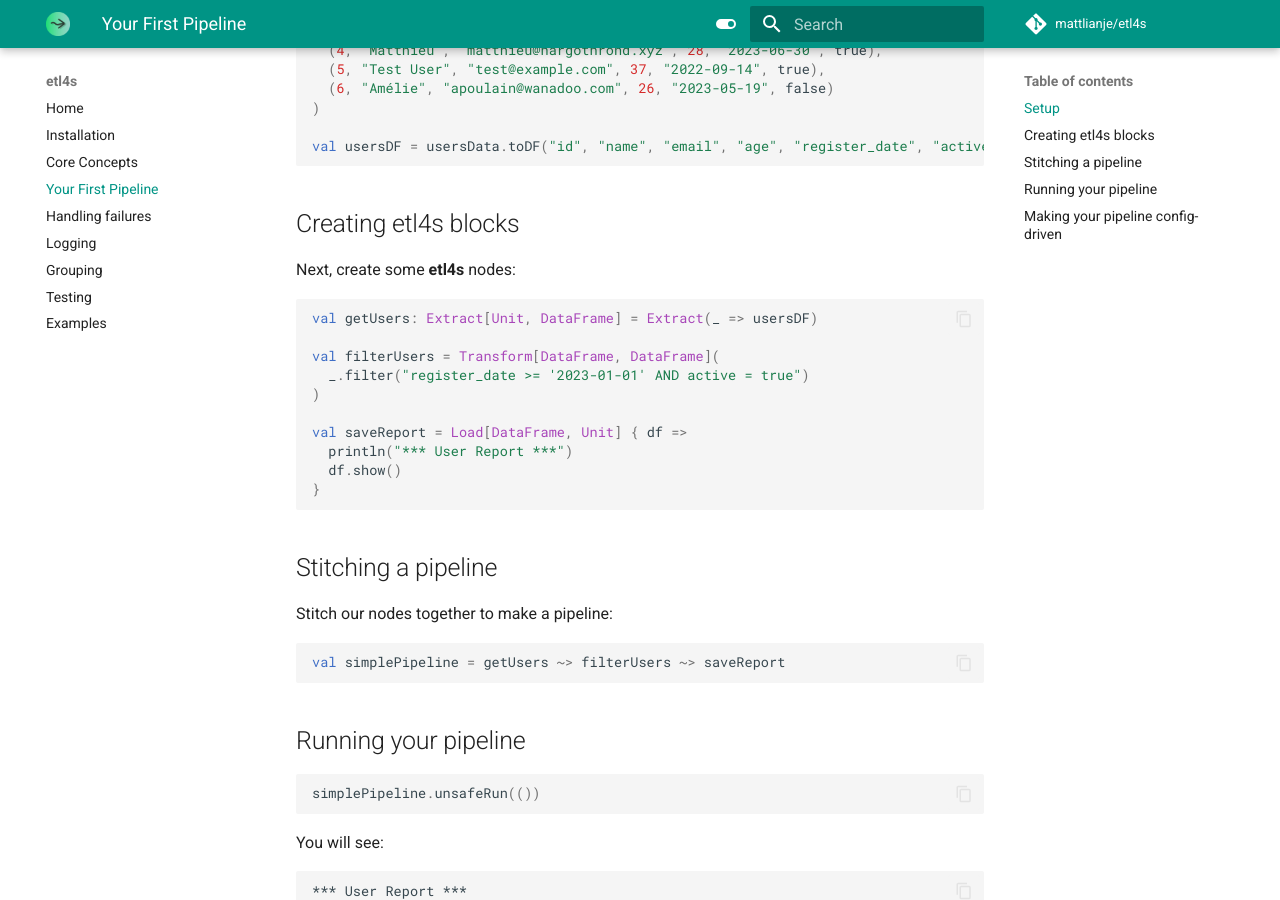
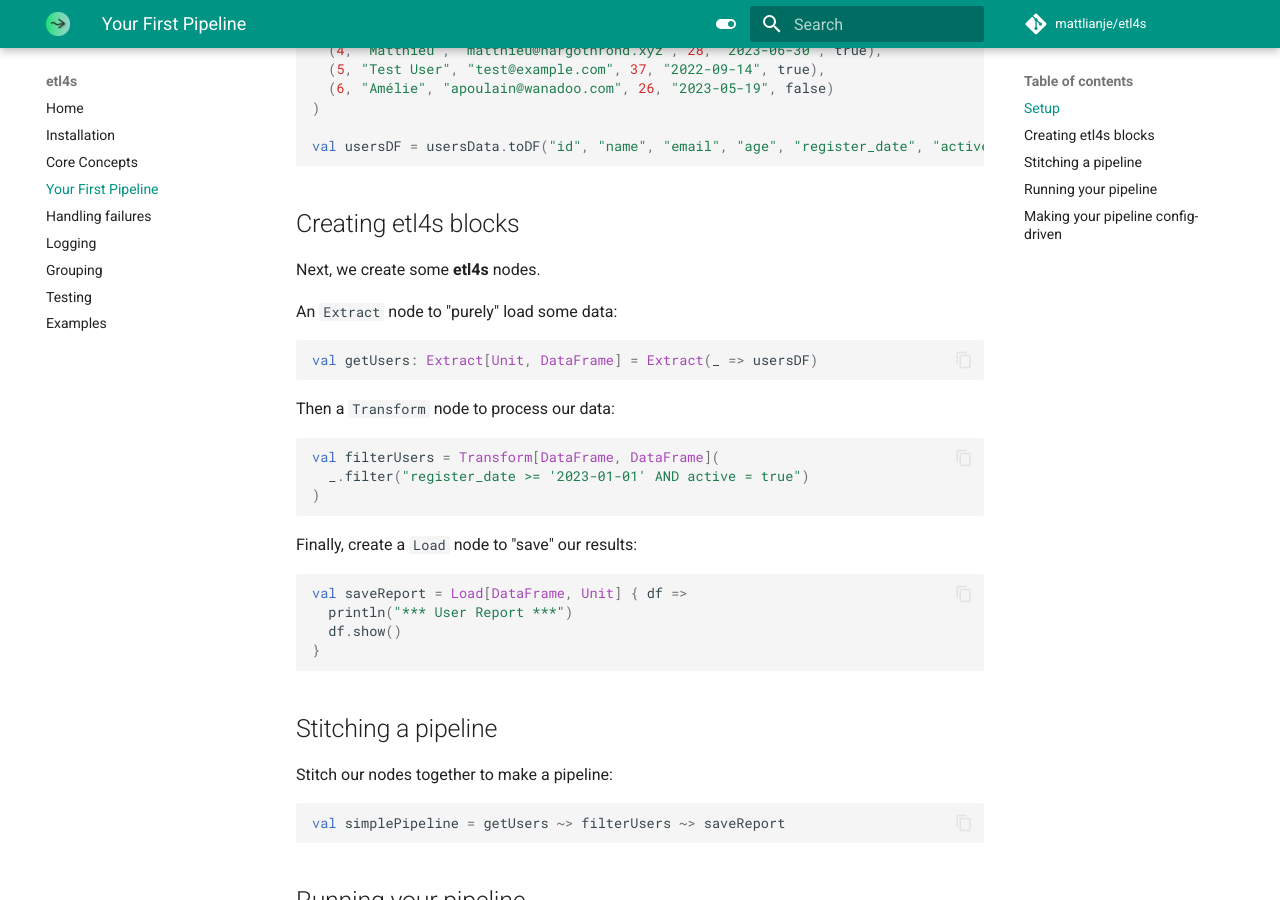
Before and after one commit to mattlianje/etl4s, an MkDocs documentation site: the page built from docs/first-pipeline.md, in a window 1280 px wide and 900 px high, scrolled down 709 px. Built offline with MkDocs 1.6.1 and Material for MkDocs 9.7.7, drawn with Linux system fonts in a browser that asks for light colours; comment, search, counter and statistics services are not loaded.

Commit message:
feat: update doc

````diff
--- a/docs/first-pipeline.md
+++ b/docs/first-pipeline.md
@@ -34,15 +34,22 @@ val usersDF = usersData.toDF("id", "name", "email", "age", "register_date", "act
 ```
 
 ## Creating etl4s blocks
-Next, create some **etl4s** nodes:
+Next, we create some **etl4s** nodes.
 
+An `Extract` node to "purely" load some data:
 ```scala
 val getUsers: Extract[Unit, DataFrame] = Extract(_ => usersDF)
+```
 
+Then a `Transform` node to process our data:
+```scala
 val filterUsers = Transform[DataFrame, DataFrame](
   _.filter("register_date >= '2023-01-01' AND active = true")
 )
+```
 
+Finally, create a `Load` node to "save" our results:
+```scala
 val saveReport = Load[DataFrame, Unit] { df =>
   println("*** User Report ***")
   df.show()
````
